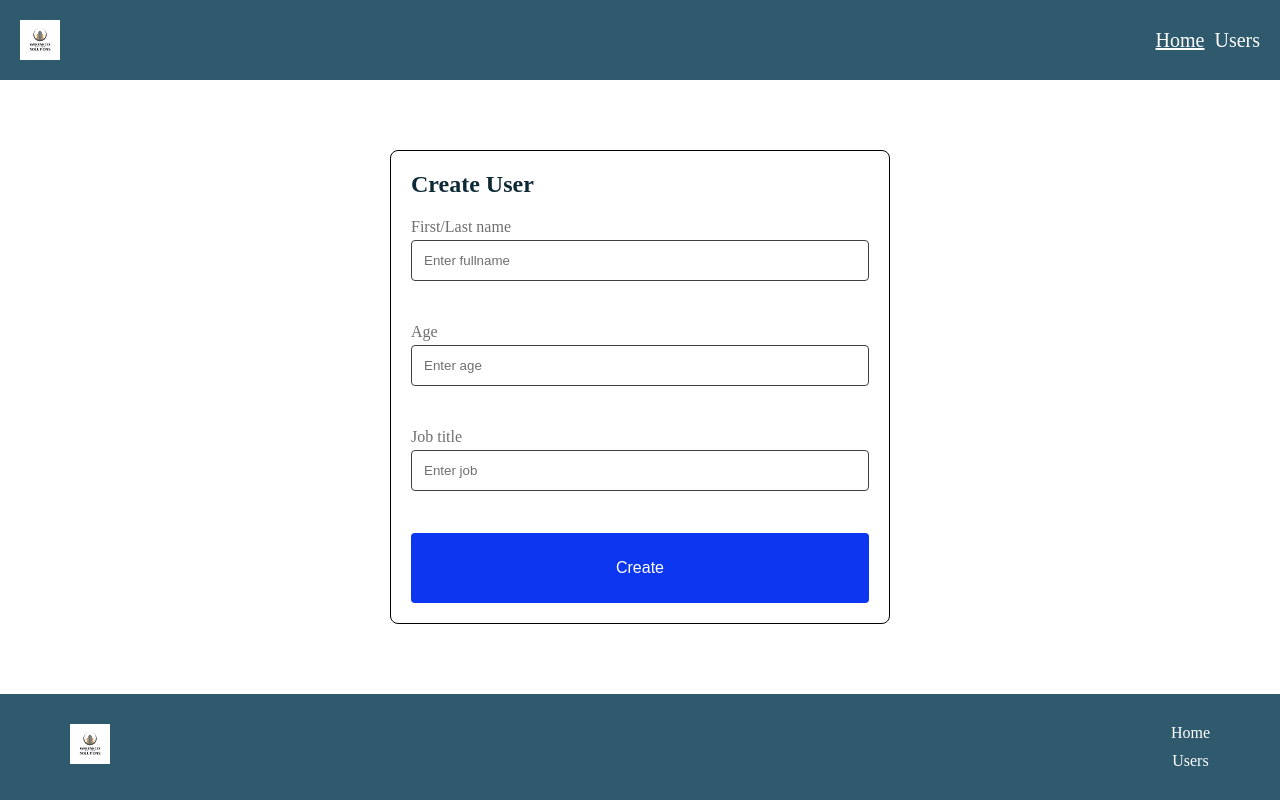
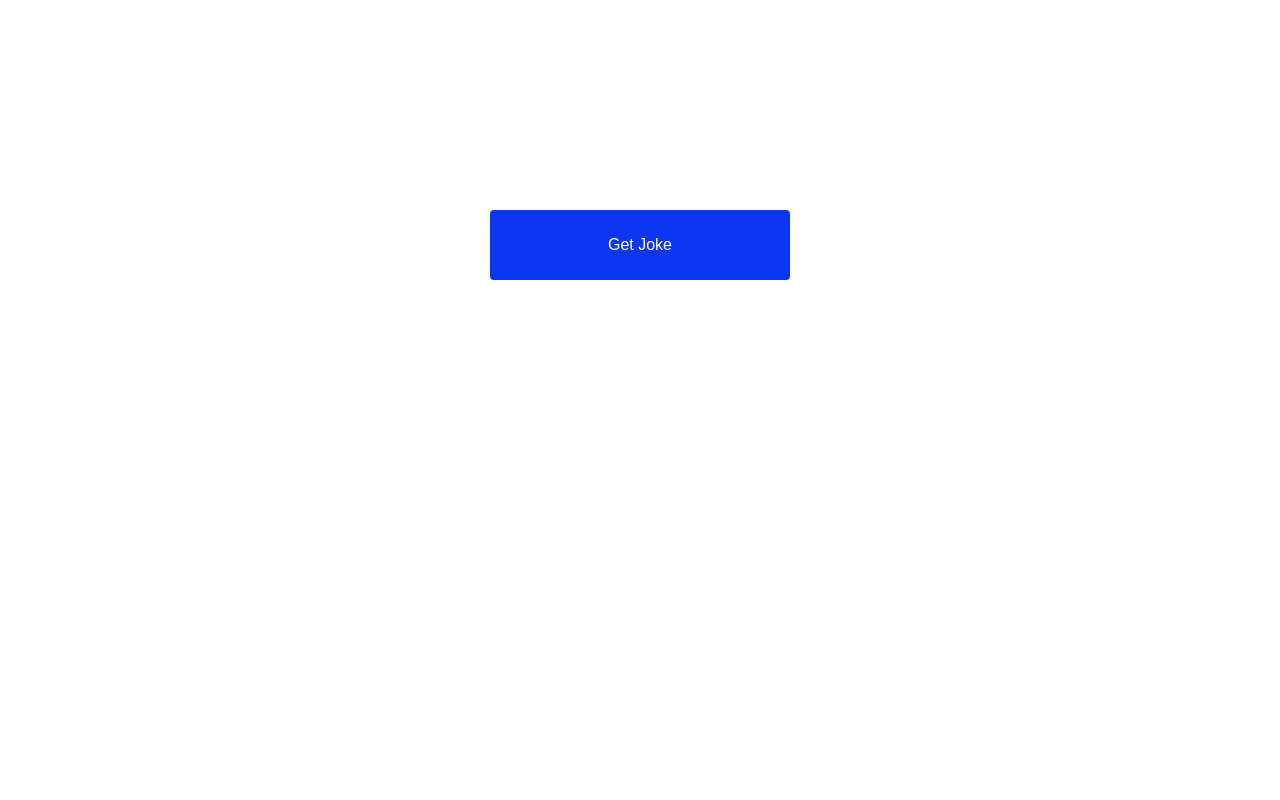
Before and after one commit to NataKyrylenko/React-Redux, a React (Vite) app: page / in a window 1280 px wide. Built offline with nearby package versions, Linux system fonts and the light colour scheme.

Commit message:
add lesson19

```diff
--- a/src/App.tsx
+++ b/src/App.tsx
@@ -6,21 +6,22 @@ import Homework17 from "homeworks/Homework17/Homework17"
 import Layout from "pages/UsersApp/Layout/Layout"
 import Home from "pages/UsersApp/Home/Home"
 import Users from "pages/UsersApp/Users/Users"
+import Lesson19 from 'lessons/Lesson19/Lesson19';
 
 const App = () => {
   return (
-    <BrowserRouter>
-      {/* Lesson18 - Layout и его вложенные рауты */}
-      <Layout>
-        <Routes>
-          <Route path="/" element={<Home />} />
-          <Route path="/users" element={<Users />} />
-          <Route path="*" element="Page Not Found" />
-        </Routes>
-      </Layout>
+    // <BrowserRouter>
+    //   {/* Lesson18 - Layout и его вложенные рауты */}
+    //   <Layout>
+    //     <Routes>
+    //       <Route path="/" element={<Home />} />
+    //       <Route path="/users" element={<Users />} />
+    //       <Route path="*" element="Page Not Found" />
+    //     </Routes>
+    //   </Layout>
 
 
-    </BrowserRouter>
+    // </BrowserRouter>
 
 
 
@@ -29,7 +30,7 @@ const App = () => {
     //  <Homework16/>
     // <Homework17 />
 
-
+<Lesson19/>
   )
 }
 
--- /dev/null
+++ b/src/components/RandomJokes/RandomJokes.tsx
@@ -0,0 +1,17 @@
+import Button from "components/Button/Button"
+import { ButtonContainer, JokeCard, RandomJokeWrapper } from "./styles"
+
+function RandomJokes() {
+  const getJoke = () => {}
+  return (
+    <RandomJokeWrapper>
+      <JokeCard>
+        <ButtonContainer>
+          <Button name="Get Joke" onButtonClick={getJoke} />
+        </ButtonContainer>
+      </JokeCard>
+    </RandomJokeWrapper>
+  )
+}
+
+export default RandomJokes
--- /dev/null
+++ b/src/components/RandomJokes/styles.ts
@@ -0,0 +1,33 @@
+import styled from "@emotion/styled";
+
+export const RandomJokeWrapper = styled.div`
+display: flex;
+flex-direction: column;
+align-items: center;
+justify-content: center;
+flex: 1;
+`;
+
+export const JokeCard = styled.div`
+
+display: flex;
+flex-direction: column;
+align-items: center;
+gap: 20px;
+width: 700px;
+min-height: 400px;
+max-height: fit-contentba;
+background-color: #2f5a6e;
+background-color: white;
+border-radius: 10px ;
+padding: 10px;
+
+`;
+export const ButtonContainer = styled.div`
+width: 300px;
+
+`
+export const JokeText = styled.p`
+font-size: 24px;
+font-weight: bold;
+`
--- /dev/null
+++ b/src/lessons/Lesson19/Lesson19.tsx
@@ -0,0 +1,12 @@
+import RandomJokes from "components/RandomJokes/RandomJokes"
+import { Lesson19Component } from "./styles"
+
+function Lesson19() {
+  return (
+    <Lesson19Component>
+      <RandomJokes/>
+    </Lesson19Component>
+  )
+}
+
+export default Lesson19
--- /dev/null
+++ b/src/lessons/Lesson19/styles.ts
@@ -0,0 +1,8 @@
+import styled from "@emotion/styled";
+
+export const Lesson19Component = styled.div`
+ display: flex;
+ justify-content: center;
+ align-items: center;
+ flex: 1;
+ `
```
